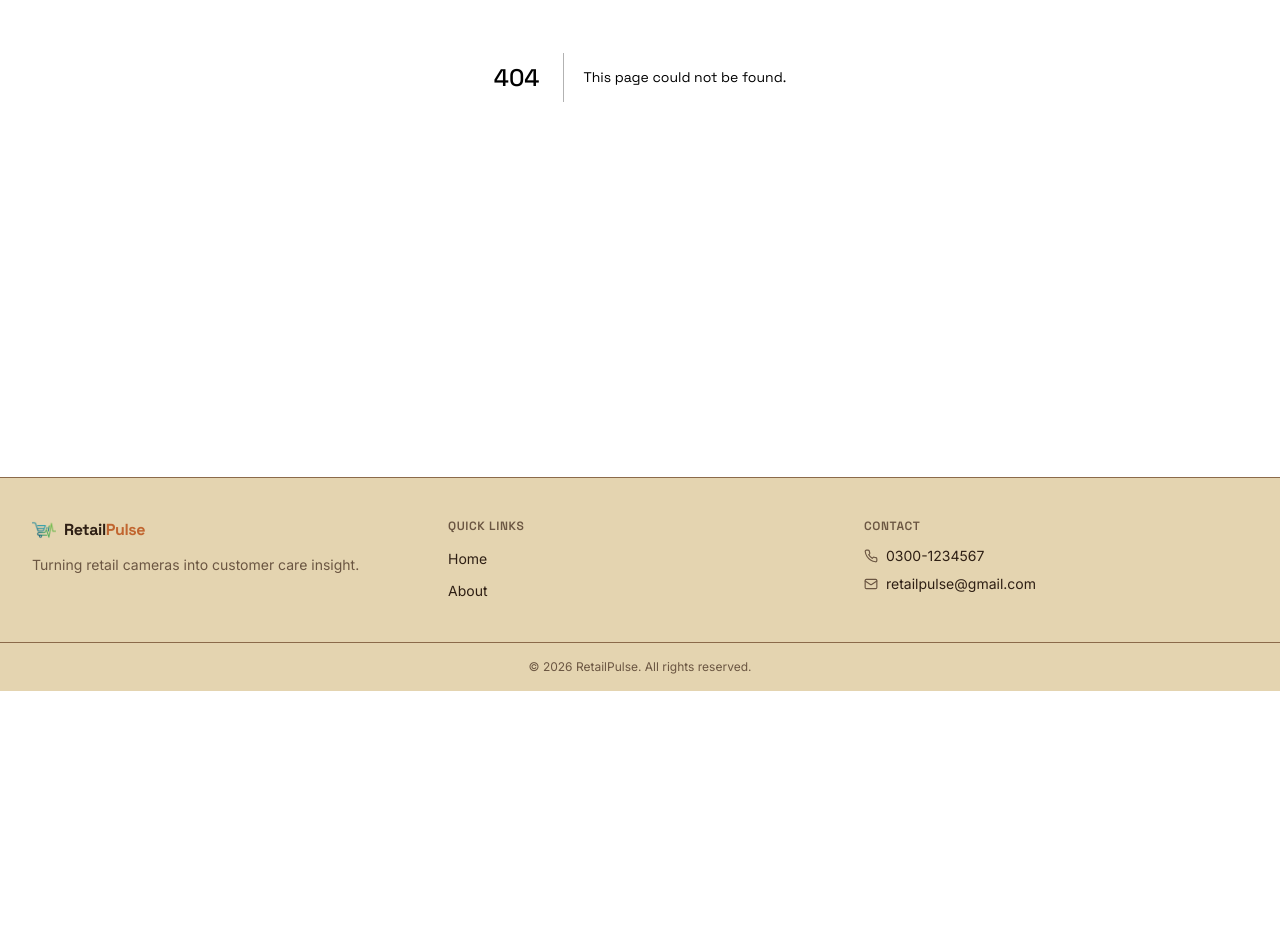
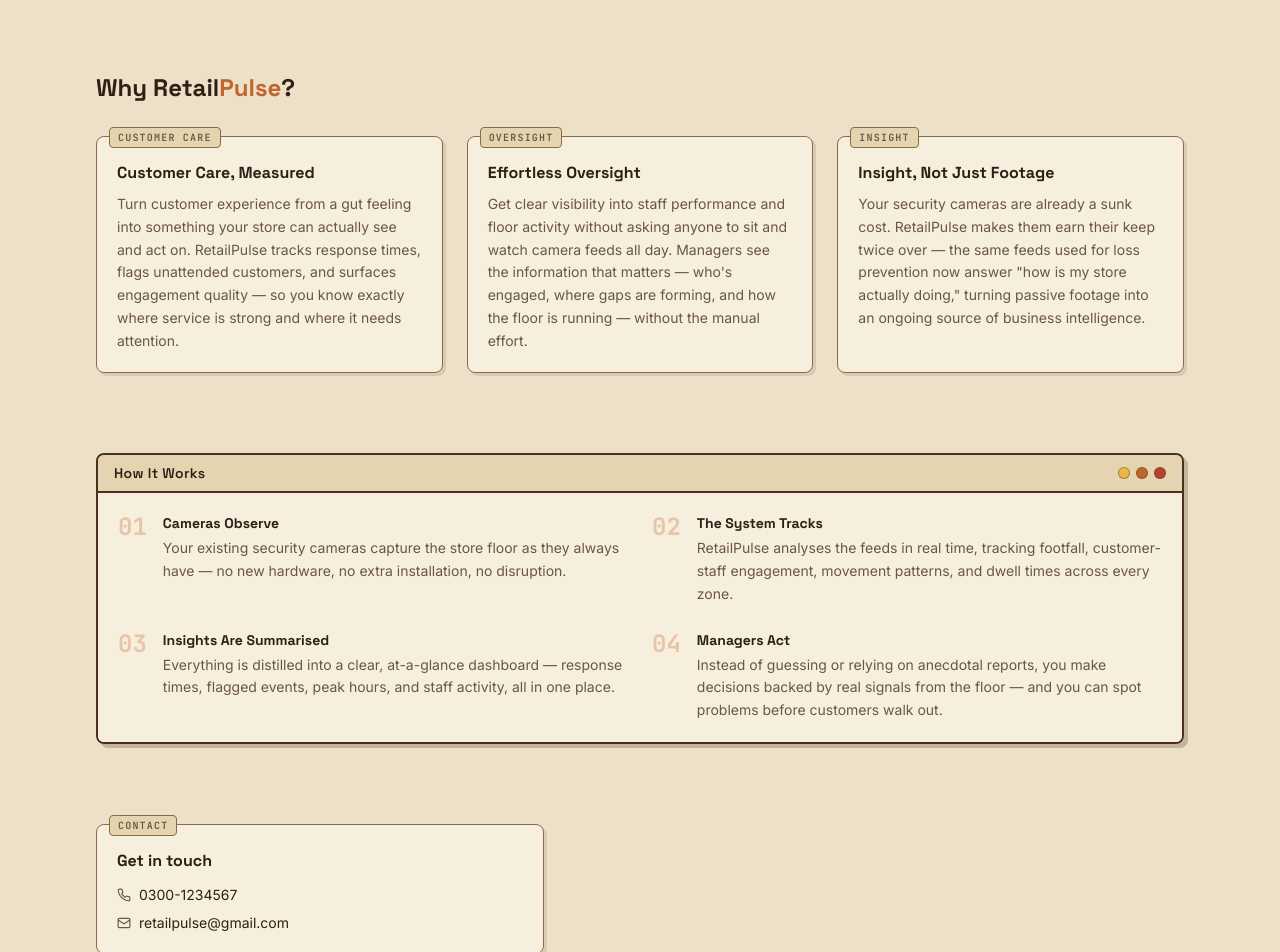
Before and after one commit to muhammad-moiz-ansari/retail-store-analysis, a Next.js app in the folder frontend/: page /about in a window 1280 px wide. Before the commit this address had no page. Shown: the part 380-1332 px from the top of the page. Before the commit the page ends 1071 px from the top, so only its background shows below. Built offline with nearby package versions, Linux system fonts and the light colour scheme.

Commit message:
feat: add about page

```diff
--- /dev/null
+++ b/frontend/src/app/about/page.tsx
@@ -0,0 +1,186 @@
+import React from "react";
+import { RetroWindow, RetroCard } from "@/components/ui";
+
+/* ═══════════════════════════════════════════════════════════════
+   About Page — /about
+   ═══════════════════════════════════════════════════════════════ */
+
+const VALUE_PROPS = [
+  {
+    label: "Customer Care",
+    title: "Customer Care, Measured",
+    body: "Turn customer experience from a gut feeling into something your store can actually see and act on. RetailPulse tracks response times, flags unattended customers, and surfaces engagement quality — so you know exactly where service is strong and where it needs attention.",
+  },
+  {
+    label: "Oversight",
+    title: "Effortless Oversight",
+    body: "Get clear visibility into staff performance and floor activity without asking anyone to sit and watch camera feeds all day. Managers see the information that matters — who's engaged, where gaps are forming, and how the floor is running — without the manual effort.",
+  },
+  {
+    label: "Insight",
+    title: "Insight, Not Just Footage",
+    body: "Your security cameras are already a sunk cost. RetailPulse makes them earn their keep twice over — the same feeds used for loss prevention now answer \"how is my store actually doing,\" turning passive footage into an ongoing source of business intelligence.",
+  },
+];
+
+const HOW_IT_WORKS = [
+  {
+    step: "01",
+    title: "Cameras Observe",
+    description:
+      "Your existing security cameras capture the store floor as they always have — no new hardware, no extra installation, no disruption.",
+  },
+  {
+    step: "02",
+    title: "The System Tracks",
+    description:
+      "RetailPulse analyses the feeds in real time, tracking footfall, customer-staff engagement, movement patterns, and dwell times across every zone.",
+  },
+  {
+    step: "03",
+    title: "Insights Are Summarised",
+    description:
+      "Everything is distilled into a clear, at-a-glance dashboard — response times, flagged events, peak hours, and staff activity, all in one place.",
+  },
+  {
+    step: "04",
+    title: "Managers Act",
+    description:
+      "Instead of guessing or relying on anecdotal reports, you make decisions backed by real signals from the floor — and you can spot problems before customers walk out.",
+  },
+];
+
+export default function AboutPage() {
+  return (
+    <div className="bg-bg min-h-screen">
+      <main className="w-full max-w-6xl mx-auto px-4 md:px-6 lg:px-8 py-10 md:py-16 space-y-14 md:space-y-20">
+        {/* ═══════════════════════════════════════════════════════
+           Section 1: Hero / Intro
+           ═══════════════════════════════════════════════════════ */}
+        <RetroWindow title="About RetailPulse">
+          <div className="space-y-4 max-w-3xl">
+            <h1 className="font-heading text-2xl md:text-3xl font-bold text-text leading-tight">
+              Your security cameras already see everything.
+              <br />
+              <span className="text-accent">Now they understand it, too.</span>
+            </h1>
+            <p className="text-text-muted leading-relaxed">
+              RetailPulse converts a store&apos;s existing security camera infrastructure
+              into a customer care and staff performance analytics system — without
+              requiring a single piece of new hardware. If you can see the floor on a
+              monitor, RetailPulse can tell you what&apos;s actually happening on it.
+            </p>
+          </div>
+        </RetroWindow>
+
+        {/* ═══════════════════════════════════════════════════════
+           Section 2: Why RetailPulse
+           ═══════════════════════════════════════════════════════ */}
+        <section>
+          <h2 className="font-heading text-xl md:text-2xl font-bold text-text mb-6 md:mb-8">
+            Why Retail<span className="text-accent">Pulse</span>?
+          </h2>
+
+          <div className="grid grid-cols-1 md:grid-cols-3 gap-6">
+            {VALUE_PROPS.map((prop) => (
+              <RetroCard key={prop.label} label={prop.label} className="pt-6">
+                <h3 className="font-heading text-base font-bold text-text mb-2">
+                  {prop.title}
+                </h3>
+                <p className="text-sm text-text-muted leading-relaxed">
+                  {prop.body}
+                </p>
+              </RetroCard>
+            ))}
+          </div>
+        </section>
+
+        {/* ═══════════════════════════════════════════════════════
+           Section 3: How It Works
+           ═══════════════════════════════════════════════════════ */}
+        <RetroWindow title="How It Works">
+          <div className="grid grid-cols-1 sm:grid-cols-2 gap-6">
+            {HOW_IT_WORKS.map((item) => (
+              <div key={item.step} className="flex gap-4">
+                <span className="font-mono text-2xl font-bold text-accent/30 select-none leading-none pt-0.5">
+                  {item.step}
+                </span>
+                <div>
+                  <h3 className="font-heading text-sm font-bold text-text mb-1">
+                    {item.title}
+                  </h3>
+                  <p className="text-sm text-text-muted leading-relaxed">
+                    {item.description}
+                  </p>
+                </div>
+              </div>
+            ))}
+          </div>
+        </RetroWindow>
+
+        {/* ═══════════════════════════════════════════════════════
+           Section 4: Contact
+           ═══════════════════════════════════════════════════════ */}
+        <RetroCard label="Contact" className="pt-6 max-w-md">
+          <h3 className="font-heading text-base font-bold text-text mb-3">
+            Get in touch
+          </h3>
+          <div className="space-y-2 text-sm text-text-muted">
+            <p className="flex items-center gap-2">
+              <PhoneIcon />
+              <span className="text-text">0300-1234567</span>
+            </p>
+            <p className="flex items-center gap-2">
+              <MailIcon />
+              <a
+                href="mailto:retailpulse@gmail.com"
+                className="text-text hover:text-accent transition-colors duration-150"
+              >
+                retailpulse@gmail.com
+              </a>
+            </p>
+          </div>
+        </RetroCard>
+      </main>
+    </div>
+  );
+}
+
+/* ── Inline SVG icons ── */
+
+function PhoneIcon() {
+  return (
+    <svg
+      width="14"
+      height="14"
+      viewBox="0 0 24 24"
+      fill="none"
+      stroke="currentColor"
+      strokeWidth="2"
+      strokeLinecap="round"
+      strokeLinejoin="round"
+      className="text-text-muted shrink-0"
+    >
+      <path d="M22 16.92v3a2 2 0 0 1-2.18 2 19.79 19.79 0 0 1-8.63-3.07 19.5 19.5 0 0 1-6-6 19.79 19.79 0 0 1-3.07-8.67A2 2 0 0 1 4.11 2h3a2 2 0 0 1 2 1.72 12.84 12.84 0 0 0 .7 2.81 2 2 0 0 1-.45 2.11L8.09 9.91a16 16 0 0 0 6 6l1.27-1.27a2 2 0 0 1 2.11-.45 12.84 12.84 0 0 0 2.81.7A2 2 0 0 1 22 16.92z" />
+    </svg>
+  );
+}
+
+function MailIcon() {
+  return (
+    <svg
+      width="14"
+      height="14"
+      viewBox="0 0 24 24"
+      fill="none"
+      stroke="currentColor"
+      strokeWidth="2"
+      strokeLinecap="round"
+      strokeLinejoin="round"
+      className="text-text-muted shrink-0"
+    >
+      <rect width="20" height="16" x="2" y="4" rx="2" />
+      <path d="m22 7-8.97 5.7a1.94 1.94 0 0 1-2.06 0L2 7" />
+    </svg>
+  );
+}
```
